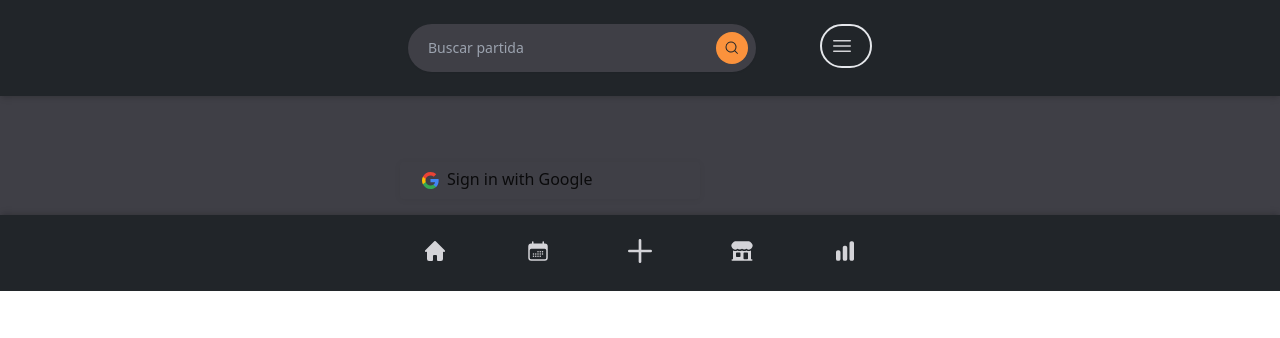
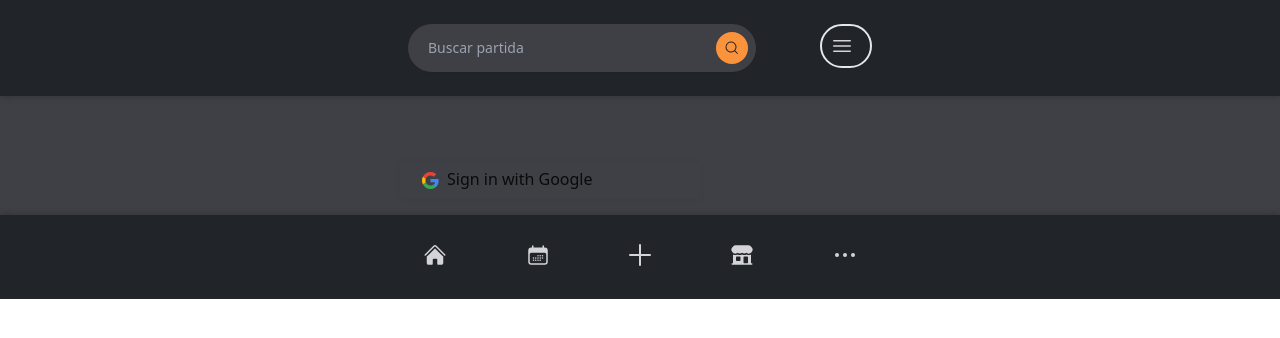
Before and after one commit to statukuo/bgg-app, a React (Create React App) app in the folder client/: page / in a window 1280 px wide. Shown: the top 338 px of the page. Built offline with nearby package versions, Linux system fonts and the light colour scheme; no server answers.

Commit message:
svgs imported

```diff
--- a/client/src/components/bottomNav.jsx
+++ b/client/src/components/bottomNav.jsx
@@ -1,13 +1,12 @@
 import React from "react";
+import { HomeIcon, CalendarDaysIcon, PlusIcon, BuildingStorefrontIcon, EllipsisHorizontalIcon } from "@heroicons/react/24/solid";
 
 const BottomNav = () => (
     <div className="sticky bottom-0 z-50 w-full bg-dark bottom-nav">
 
         <div className="grid h-full max-w-lg grid-cols-5 mx-auto">
             <button data-tooltip-target="tooltip-home" type="button" className="inline-flex flex-col items-center justify-center p-4 hover:bg-zinc-700 group">
-                <svg className="w-5 h-5 mb-1 text-zinc-300 group-hover:text-orange-400" aria-hidden="true" xmlns="http://www.w3.org/2000/svg" fill="currentColor" viewBox="0 0 20 20">
-                    <path d="m19.707 9.293-2-2-7-7a1 1 0 0 0-1.414 0l-7 7-2 2a1 1 0 0 0 1.414 1.414L2 10.414V18a2 2 0 0 0 2 2h3a1 1 0 0 0 1-1v-4a1 1 0 0 1 1-1h2a1 1 0 0 1 1 1v4a1 1 0 0 0 1 1h3a2 2 0 0 0 2-2v-7.586l.293.293a1 1 0 0 0 1.414-1.414Z"/>
-                </svg>
+                <HomeIcon className="w-6 h-6 mb-1 text-zinc-300 group-hover:text-orange-400" />
                 <span className="sr-only">Home</span>
             </button>
             <div id="tooltip-home" role="tooltip" className="absolute z-10 invisible inline-block px-3 py-2 text-sm font-medium text-white transition-opacity duration-300 bg-gray-900 rounded-lg shadow-sm opacity-0 tooltip dark:bg-gray-700">
@@ -15,10 +14,7 @@ const BottomNav = () => (
                 <div className="tooltip-arrow" data-popper-arrow></div>
             </div>
             <button data-tooltip-target="tooltip-bookmark" type="button" className="inline-flex flex-col items-center justify-center p-4 hover:bg-zinc-700 group">
-                <svg xmlns="http://www.w3.org/2000/svg" viewBox="0 0 24 24" fill="currentColor" className="w-6 h-6 mb-1 text-zinc-300 group-hover:text-orange-400">
-                    <path d="M12.75 12.75a.75.75 0 11-1.5 0 .75.75 0 011.5 0zM7.5 15.75a.75.75 0 100-1.5.75.75 0 000 1.5zM8.25 17.25a.75.75 0 11-1.5 0 .75.75 0 011.5 0zM9.75 15.75a.75.75 0 100-1.5.75.75 0 000 1.5zM10.5 17.25a.75.75 0 11-1.5 0 .75.75 0 011.5 0zM12 15.75a.75.75 0 100-1.5.75.75 0 000 1.5zM12.75 17.25a.75.75 0 11-1.5 0 .75.75 0 011.5 0zM14.25 15.75a.75.75 0 100-1.5.75.75 0 000 1.5zM15 17.25a.75.75 0 11-1.5 0 .75.75 0 011.5 0zM16.5 15.75a.75.75 0 100-1.5.75.75 0 000 1.5zM15 12.75a.75.75 0 11-1.5 0 .75.75 0 011.5 0zM16.5 13.5a.75.75 0 100-1.5.75.75 0 000 1.5z" />
-                    <path fillRule="evenodd" d="M6.75 2.25A.75.75 0 017.5 3v1.5h9V3A.75.75 0 0118 3v1.5h.75a3 3 0 013 3v11.25a3 3 0 01-3 3H5.25a3 3 0 01-3-3V7.5a3 3 0 013-3H6V3a.75.75 0 01.75-.75zm13.5 9a1.5 1.5 0 00-1.5-1.5H5.25a1.5 1.5 0 00-1.5 1.5v7.5a1.5 1.5 0 001.5 1.5h13.5a1.5 1.5 0 001.5-1.5v-7.5z" clipRule="evenodd" />
-                </svg>
+                <CalendarDaysIcon className="w-6 h-6 mb-1 text-zinc-300 group-hover:text-orange-400" />
                 <span className="sr-only">Partidas</span>
             </button>
             <div id="tooltip-bookmark" role="tooltip" className="absolute z-10 invisible inline-block px-3 py-2 text-sm font-medium text-white transition-opacity duration-300 bg-gray-900 rounded-lg shadow-sm opacity-0 tooltip dark:bg-gray-700">
@@ -26,9 +22,7 @@ const BottomNav = () => (
                 <div className="tooltip-arrow" data-popper-arrow></div>
             </div>
             <button data-tooltip-target="tooltip-post" type="button" className="inline-flex flex-col items-center justify-center p-4 hover:bg-zinc-700 group">
-                <svg className="w-6 h-6 mb-1 text-zinc-300 group-hover:text-orange-400" aria-hidden="true" xmlns="http://www.w3.org/2000/svg" fill="none" viewBox="0 0 18 18">
-                    <path stroke="currentColor" strokeLinecap="round" strokeLinejoin="round" strokeWidth="2" d="M9 1v16M1 9h16"/>
-                </svg>
+                <PlusIcon className="w-8 h-8 mb-1 text-zinc-300 group-hover:text-orange-400" />
                 <span className="sr-only">Partida Nueva</span>
             </button>
             <div id="tooltip-post" role="tooltip" className="absolute z-10 invisible inline-block px-3 py-2 text-sm font-medium text-white transition-opacity duration-300 bg-gray-900 rounded-lg shadow-sm opacity-0 tooltip dark:bg-gray-700">
@@ -36,11 +30,7 @@ const BottomNav = () => (
                 <div className="tooltip-arrow" data-popper-arrow></div>
             </div>
             <button data-tooltip-target="tooltip-search" type="button" className="inline-flex flex-col items-center justify-center p-4 hover:bg-zinc-700 group">
-                <svg xmlns="http://www.w3.org/2000/svg" viewBox="0 0 24 24" fill="currentColor" className="w-6 h-6 mb-1 text-zinc-300 group-hover:text-orange-400">
-                    <path d="M5.223 2.25c-.497 0-.974.198-1.325.55l-1.3 1.298A3.75 3.75 0 007.5 9.75c.627.47 1.406.75 2.25.75.844 0 1.624-.28 2.25-.75.626.47 1.406.75 2.25.75.844 0 1.623-.28 2.25-.75a3.75 3.75 0 004.902-5.652l-1.3-1.299a1.875 1.875 0 00-1.325-.549H5.223z" />
-                    <path fillRule="evenodd" d="M3 20.25v-8.755c1.42.674 3.08.673 4.5 0A5.234 5.234 0 009.75 12c.804 0 1.568-.182 2.25-.506a5.234 5.234 0 002.25.506c.804 0 1.567-.182 2.25-.506 1.42.674 3.08.675 4.5.001v8.755h.75a.75.75 0 010 1.5H2.25a.75.75 0 010-1.5H3zm3-6a.75.75 0 01.75-.75h3a.75.75 0 01.75.75v3a.75.75 0 01-.75.75h-3a.75.75 0 01-.75-.75v-3zm8.25-.75a.75.75 0 00-.75.75v5.25c0 .414.336.75.75.75h3a.75.75 0 00.75-.75v-5.25a.75.75 0 00-.75-.75h-3z" clipRule="evenodd" />
-                </svg>
-
+                <BuildingStorefrontIcon className="w-6 h-6 mb-1 text-zinc-300 group-hover:text-orange-400"/>
                 <span className="sr-only">Tienda</span>
             </button>
             <div id="tooltip-search" role="tooltip" className="absolute z-10 invisible inline-block px-3 py-2 text-sm font-medium text-white transition-opacity duration-300 bg-gray-900 rounded-lg shadow-sm opacity-0 tooltip dark:bg-gray-700">
@@ -48,9 +38,7 @@ const BottomNav = () => (
                 <div className="tooltip-arrow" data-popper-arrow></div>
             </div>
             <button data-tooltip-target="tooltip-settings" type="button" className="inline-flex flex-col items-center justify-center p-4 hover:bg-zinc-700 group">
-                <svg xmlns="http://www.w3.org/2000/svg" viewBox="0 0 24 24" fill="currentColor" className="w-6 h-6 mb-1 text-zinc-300 group-hover:text-orange-400">
-                    <path d="M18.375 2.25c-1.035 0-1.875.84-1.875 1.875v15.75c0 1.035.84 1.875 1.875 1.875h.75c1.035 0 1.875-.84 1.875-1.875V4.125c0-1.036-.84-1.875-1.875-1.875h-.75zM9.75 8.625c0-1.036.84-1.875 1.875-1.875h.75c1.036 0 1.875.84 1.875 1.875v11.25c0 1.035-.84 1.875-1.875 1.875h-.75a1.875 1.875 0 01-1.875-1.875V8.625zM3 13.125c0-1.036.84-1.875 1.875-1.875h.75c1.036 0 1.875.84 1.875 1.875v6.75c0 1.035-.84 1.875-1.875 1.875h-.75A1.875 1.875 0 013 19.875v-6.75z" />
-                </svg>
+                <EllipsisHorizontalIcon className="w-8 h-8 mb-1 text-zinc-300 group-hover:text-orange-400" />
                 <span className="sr-only">Estadísticas</span>
             </button>
             <div id="tooltip-settings" role="tooltip" className="absolute z-10 invisible inline-block px-3 py-2 text-sm font-medium text-white transition-opacity duration-300 bg-gray-900 rounded-lg shadow-sm opacity-0 tooltip dark:bg-gray-700">
```
